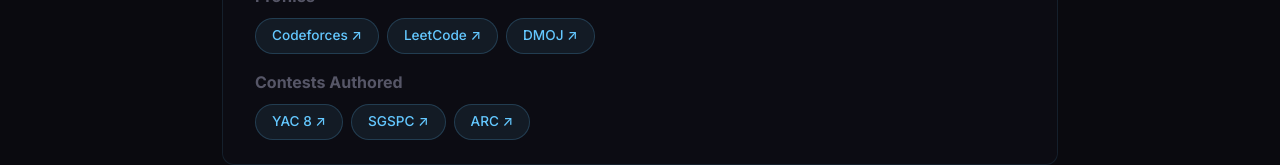
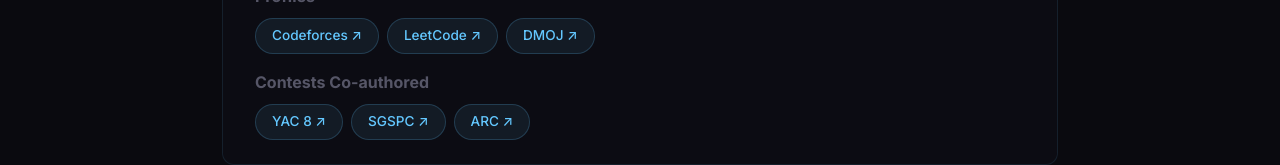
Before and after one commit to andyzhu23/andyzhu23.github.io, a React (Vite) app: page /interests in a window 1280 px wide. Shown: the part 471-636 px from the top of the page. Built offline with nearby package versions, Linux system fonts and the light colour scheme.

Commit message:
fixed some links

```diff
--- a/src/pages/Interests.tsx
+++ b/src/pages/Interests.tsx
@@ -1,13 +1,13 @@
 const cpProfiles = [
   { name: 'Codeforces', url: 'https://codeforces.com/profile/Wizard_of_Orz' },
   { name: 'LeetCode', url: 'https://leetcode.com/u/Wizard_of_Orz/' },
-  { name: 'DMOJ', url: 'https://dmoj.ca/user' },
+  { name: 'DMOJ', url: 'https://dmoj.ca/user/andy_zhu23' },
 ];
 
 const contests = [
   { name: 'YAC 8', url: 'https://dmoj.ca/contest/yac8' },
   { name: 'SGSPC', url: 'https://dmoj.ca/contest/sgspc' },
-  { name: 'ARC', url: 'https://dmoj.ca/contest/arc' },
+  { name: 'ARC', url: 'https://dmoj.ca/contest/arc1' },
 ];
 
 export default function Interests() {
@@ -34,7 +34,7 @@
             </a>
           ))}
         </div>
-        <h3>Contests Authored</h3>
+        <h3>Contests Co-authored</h3>
         <div className="link-list">
           {contests.map(c => (
             <a key={c.name} href={c.url} target="_blank" rel="noopener noreferrer" className="link-chip">
```
